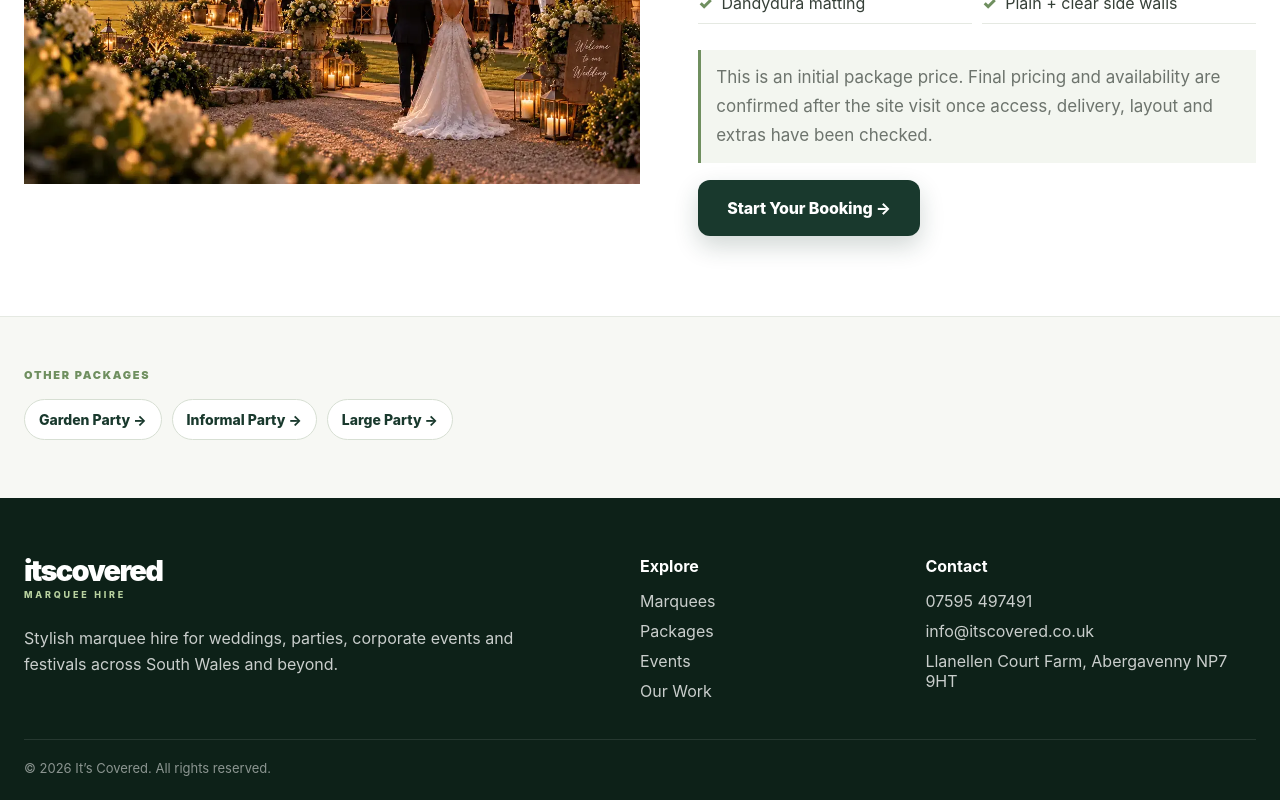
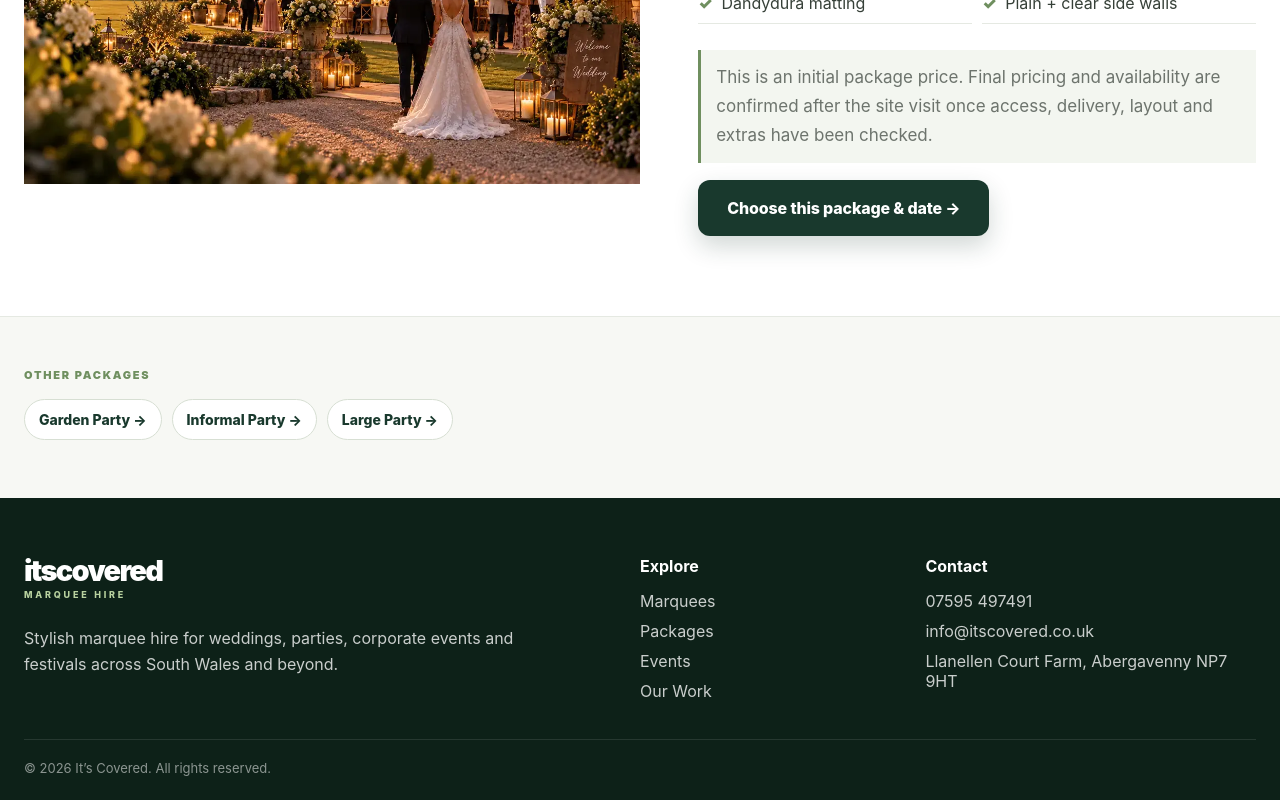
Before and after one commit to j29fp2jdsz-jpg/It-s-covered-website, a Next.js app: page /packages/45-guests in a window 1280 px wide. Shown: the part 1016-1816 px from the top of the page. Built offline with nearby package versions, Linux system fonts and the light colour scheme.

Commit message:
Deep-link package booking with selected preset

```diff
--- a/app/packages/[package]/page.tsx
+++ b/app/packages/[package]/page.tsx
@@ -40,7 +40,7 @@ export default async function PackagePage({params}:{params:Promise<{package:stri
           <p>{item.ideal}</p>
           <ul className={styles.checks}>{item.includes.map(x=><li key={x}>{x}</li>)}</ul>
           <p className={styles.note}>This is an initial package price. Final pricing and availability are confirmed after the site visit once access, delivery, layout and extras have been checked.</p>
-          <Link className="button button-primary button-large" href="/#booking">Start Your Booking →</Link>
+          <Link className="button button-primary button-large" href={'/?package=' + slug + '#booking'}>Choose this package & date →</Link>
         </div>
       </div>
     </section>
```
